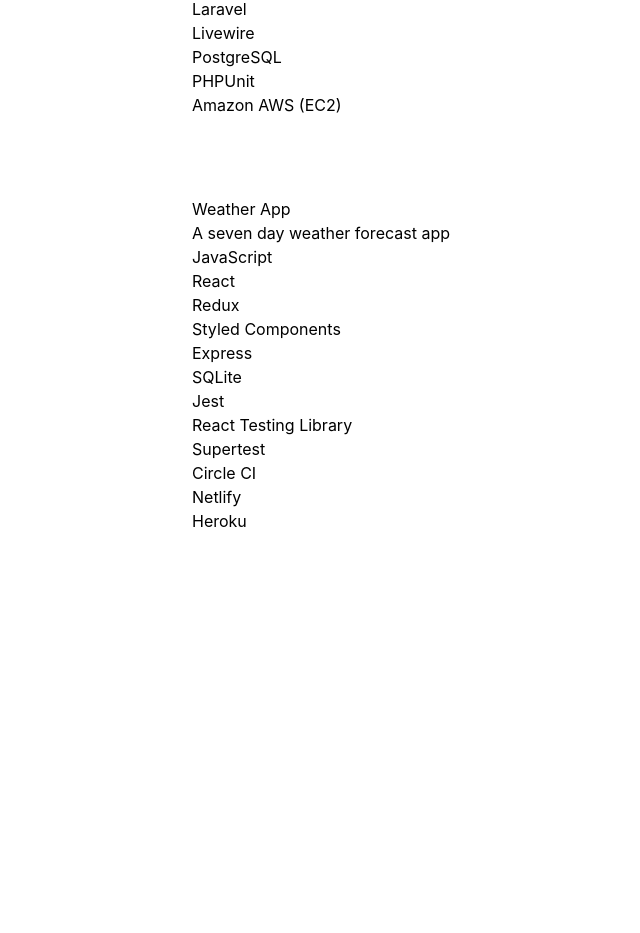
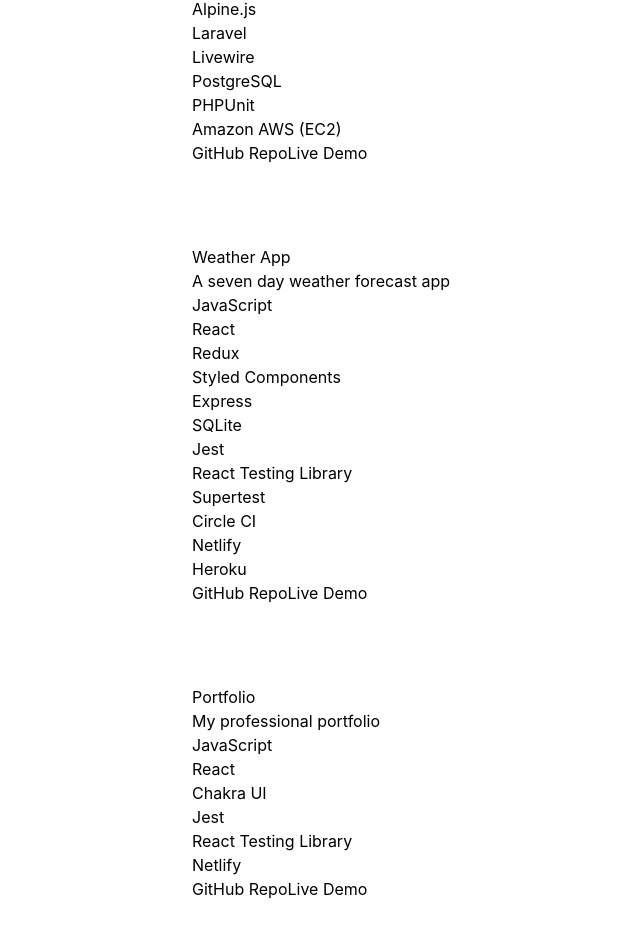
Before and after one commit to PhilipVigus/portfolio2, a React (Create React App) app: page /projects in a window 1280 px wide. Shown: the part 955-1888 px from the top of the page, without its empty margins (158-798 px from the left). Before the commit the page ends 1568 px from the top, so only its background shows below. Built offline with nearby package versions, Linux system fonts and the light colour scheme.

Commit message:
Add project github and demo links

```diff
--- a/src/components/pages/projects/Project.jsx
+++ b/src/components/pages/projects/Project.jsx
@@ -1,4 +1,4 @@
-import { Box, Text } from '@chakra-ui/react';
+import { Box, Link, Text } from '@chakra-ui/react';
 import PropTypes from 'prop-types';
 
 function Project({ data }) {
@@ -25,6 +25,8 @@
         {data.technologies.ci_cd.map((solution) => (
           <Text key={solution}>{solution}</Text>
         ))}
+        <Link href={data.links.github}>GitHub Repo</Link>
+        {data.links.demo !== '' && <Link href={data.links.demo}>Live Demo</Link>}
       </Box>
     </Box>
   );
@@ -43,7 +45,11 @@
       }).isRequired,
       testing: PropTypes.arrayOf(PropTypes.string).isRequired,
       ci_cd: PropTypes.arrayOf(PropTypes.string).isRequired
-    }).isRequired
+    }).isRequired,
+    links: PropTypes.shape({
+      github: PropTypes.string.isRequired,
+      demo: PropTypes.string.isRequired
+    })
   }).isRequired
 };
 
--- a/src/components/pages/projects/data.json
+++ b/src/components/pages/projects/data.json
@@ -11,7 +11,11 @@
           "databases": ["PostgreSQL"]
         },
         "testing": ["JUnit", "Mockito"],
-        "ci_cd": ["GitHub Actions", "Heroku", "Google Domains"]
+        "ci_cd": ["GitHub Actions", "Heroku"]
+      },
+      "links": {
+        "github": "https://github.com/PhilipVigus/url-shortener",
+        "demo": "http://wibbly.philvigus.com/"
       }
     },
     {
@@ -26,6 +30,10 @@
         },
         "testing": ["Jest"],
         "ci_cd": []
+      },
+      "links": {
+        "github": "https://github.com/PhilipVigus/external-services-slack-bot",
+        "demo": ""
       }
     },
     {
@@ -40,6 +48,10 @@
         },
         "testing": ["PHPUnit"],
         "ci_cd": ["Amazon AWS (EC2)"]
+      },
+      "links": {
+        "github": "https://github.com/PhilipVigus/film-follower",
+        "demo": "https://filmfollower.philvigus.com"
       }
     },
     {
@@ -54,6 +66,28 @@
         },
         "testing": ["Jest", "React Testing Library", "Supertest"],
         "ci_cd": ["Circle CI", "Netlify", "Heroku"]
+      },
+      "links": {
+        "github": "https://github.com/PhilipVigus/weather-app",
+        "demo": "https://weather-phil.netlify.app"
+      }
+    },
+    {
+      "title": "Portfolio",
+      "description": "My professional portfolio",
+      "technologies": {
+        "languages": ["JavaScript"],
+        "frontend": ["React", "Chakra UI"],
+        "backend": {
+          "frameworks": [],
+          "databases": []
+        },
+        "testing": ["Jest", "React Testing Library"],
+        "ci_cd": ["Netlify"]
+      },
+      "links": {
+        "github": "https://github.com/PhilipVigus/portfolio2",
+        "demo": "https://www.philvigus.com"
       }
     }
   ]
```
Also changed, not shown: 1 other file (tests, documents, lock files or other folders).
